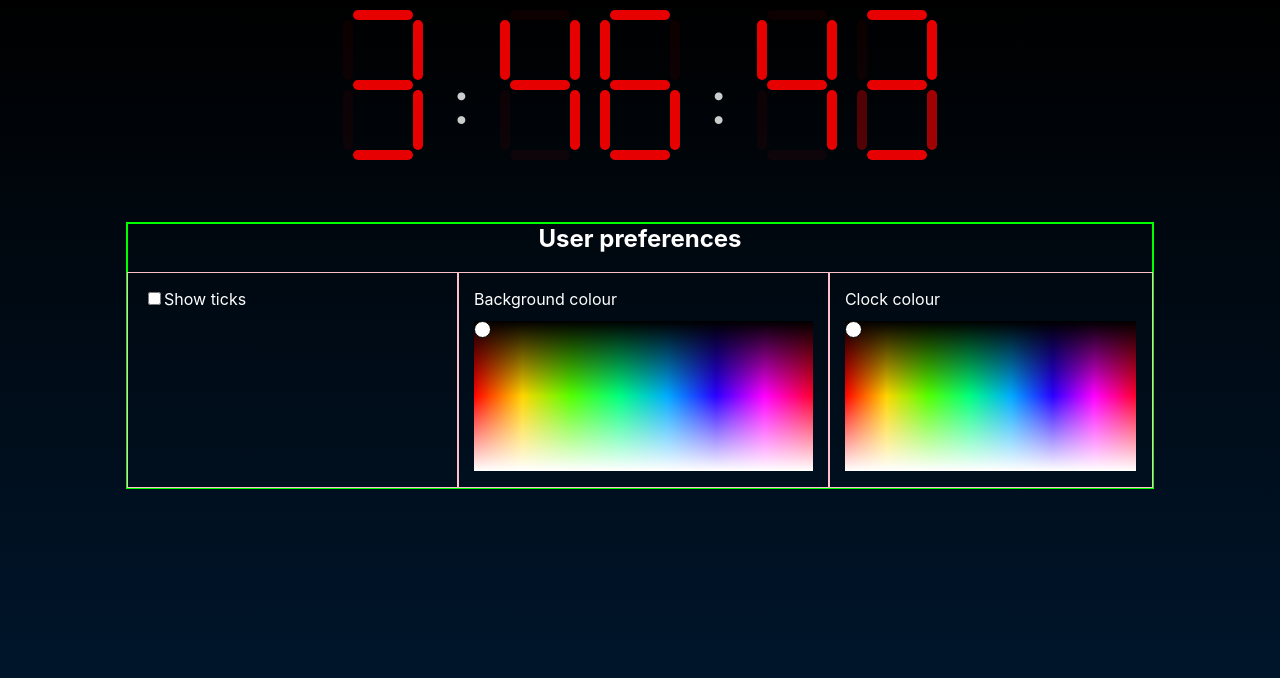
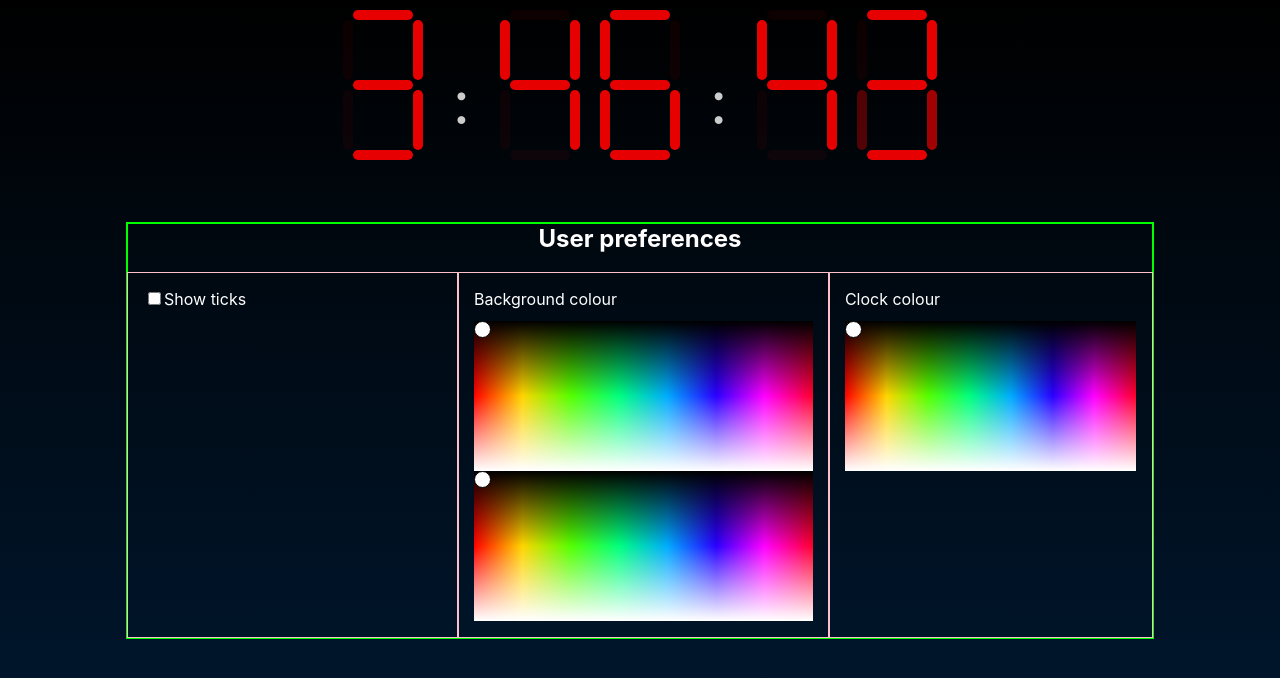
Before and after one commit to martin-banks/seven-segment-clock, a React (Create React App) app: page / in a window 1280 px wide. Shown: the top 678 px of the page. Built offline with nearby package versions, Linux system fonts and the light colour scheme.

Commit message:
adds control to change dark park of gradinet

```diff
--- a/src/components/styling-ui.js
+++ b/src/components/styling-ui.js
@@ -15,7 +15,14 @@ class StylingUI extends React.Component {
         h: 0,
         s: 0,
         l: 0,
-      }
+      },
+      gradientDark: {
+        x: 0,
+        y: 0,
+        h: 0,
+        s: 0,
+        l: 0,
+      },
     }
     this.pickerCursor = React.createRef()
     this.colorPicker = React.createRef()
@@ -23,8 +30,12 @@ class StylingUI extends React.Component {
     this.gradientLight = React.createRef()
     this.gradientLight_cursor = React.createRef()
 
+    this.gradientDark = React.createRef()
+    this.gradientDark_cursor = React.createRef()
+
     this.getColor = this.getColor.bind(this)
     this.getGradientLight = this.getGradientLight.bind(this)
+    this.getGradientDark = this.getGradientDark.bind(this)
   }
 
   getColor (e) {
@@ -59,6 +70,22 @@ class StylingUI extends React.Component {
     this.props.updateBackground({ to: color })
   }
 
+  getGradientDark (e) {
+    const { width: cursorWidth, height: cursorHeight } = this.gradientDark_cursor.current.getBoundingClientRect()
+    const { left, top, width, height } = this.gradientDark.current.getBoundingClientRect()
+    const x = Math.min(width, Math.max(0, e.x - left)) - (cursorWidth / 2)
+    const y = Math.min(height, Math.max(0, e.y - top)) - (cursorHeight / 2)
+    this.setState({
+      gradientDark: { x, y }
+    })
+    const color = {
+      h: Math.floor(x / width * 350),
+      s: 1,
+      l: y / height,
+    }
+    this.props.updateBackground({ from: color })
+  }
+
   componentDidMount () {
     this.colorPicker.current.addEventListener('mousedown', () => {
       this.colorPicker.current.addEventListener('mousemove', this.getColor)
@@ -66,10 +93,14 @@ class StylingUI extends React.Component {
     this.gradientLight.current.addEventListener('mousedown', () => {
       this.gradientLight.current.addEventListener('mousemove', this.getGradientLight)
     })
+    this.gradientDark.current.addEventListener('mousedown', () => {
+      this.gradientDark.current.addEventListener('mousemove', this.getGradientDark)
+    })
 
     window.addEventListener('mouseup', () => {
       this.colorPicker.current.removeEventListener('mousemove', this.getColor)
       this.gradientLight_cursor.current.removeEventListener('mousemove', this.getGradientLight)
+      this.gradientDark_cursor.current.removeEventListener('mousemove', this.getGradientDark)
     })
 
   }
@@ -94,6 +125,16 @@ class StylingUI extends React.Component {
                 ref={ this.gradientLight_cursor }
                 style={{
                   transform: `translate(${this.state.gradientLight.x}px, ${this.state.gradientLight.y}px)`
+                }}
+              ></span>
+            </div>
+
+            <div className="ui__colorPicker" ref={ this.gradientDark }>
+              <span
+                className="ui__picker__cursor"
+                ref={ this.gradientDark_cursor }
+                style={{
+                  transform: `translate(${this.state.gradientDark.x}px, ${this.state.gradientDark.y}px)`
                 }}
               ></span>
             </div>
```
